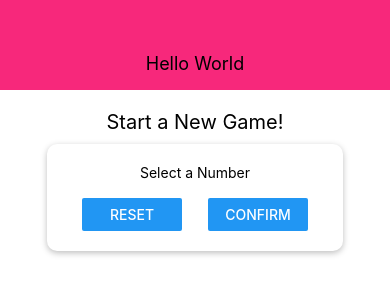
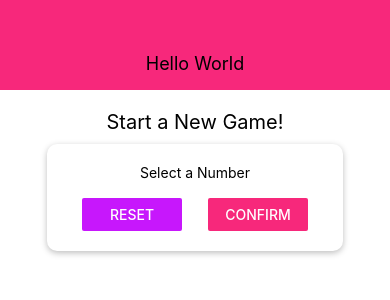
Before and after one commit to RommelTJ/rn-guess-number, a React Native app: screen / in a window 390 px wide. Shown: the top 300 px of the page. Built offline with nearby package versions, Linux system fonts and the light colour scheme.

Commit message:
:lipstick: StartGameScreen: More styling

```diff
--- a/screens/StartGameScreen.js
+++ b/screens/StartGameScreen.js
@@ -10,8 +10,12 @@ const StartGameScreen = (props) => {
         <Text>Select a Number</Text>
         <TextInput />
         <View style={styles.buttonContainer}>
-          <View style={styles.button}><Button title="Reset" onPress={() => {}} /></View>
-          <View style={styles.button}><Button title="Confirm" onPress={() => {}} /></View>
+          <View style={styles.button}>
+            <Button title="Reset" onPress={() => {}} color="#C717FC"/>
+          </View>
+          <View style={styles.button}>
+            <Button title="Confirm" onPress={() => {}} color="#F7287B"/>
+          </View>
         </View>
       </Card>
     </View>
```
